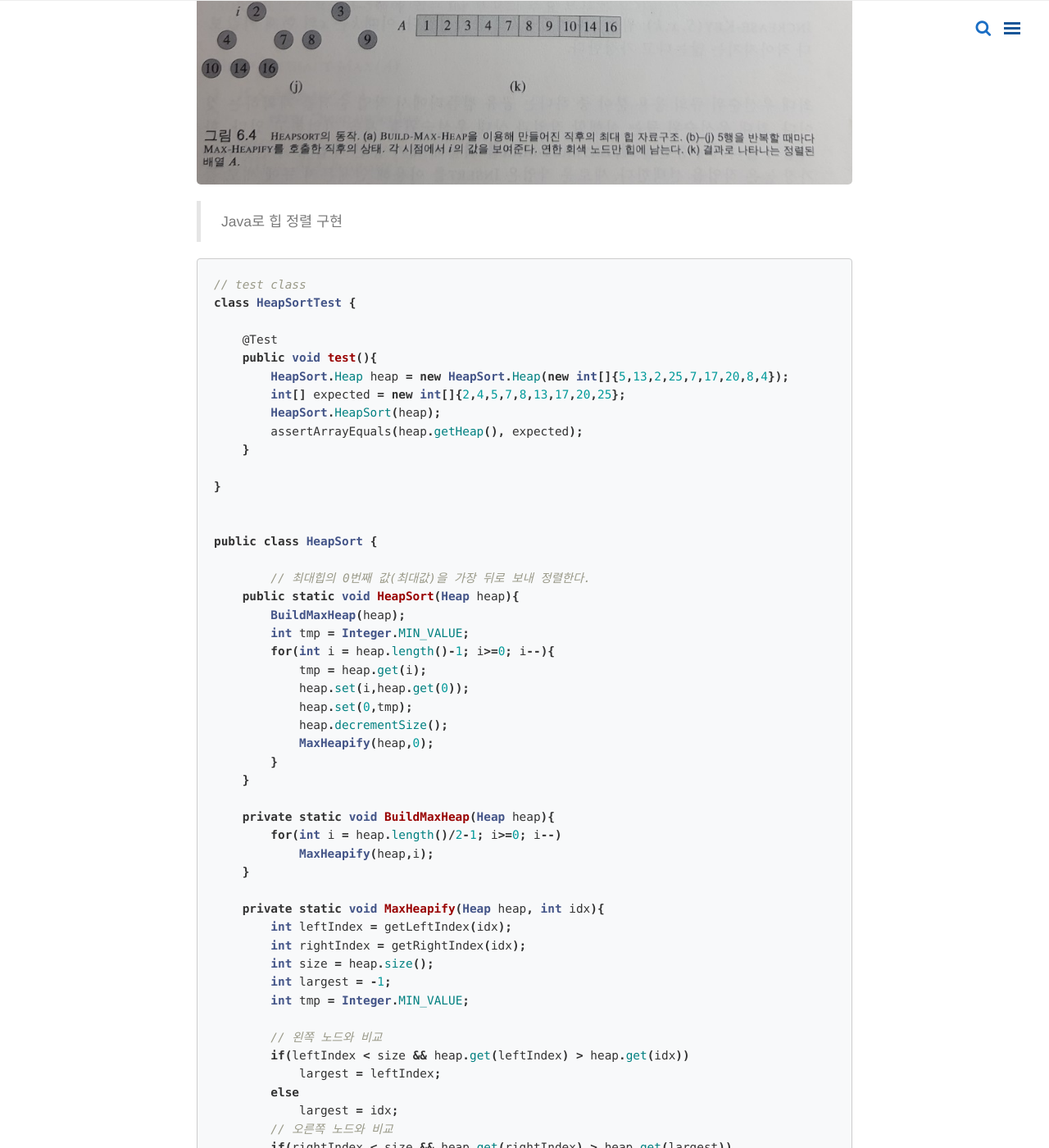
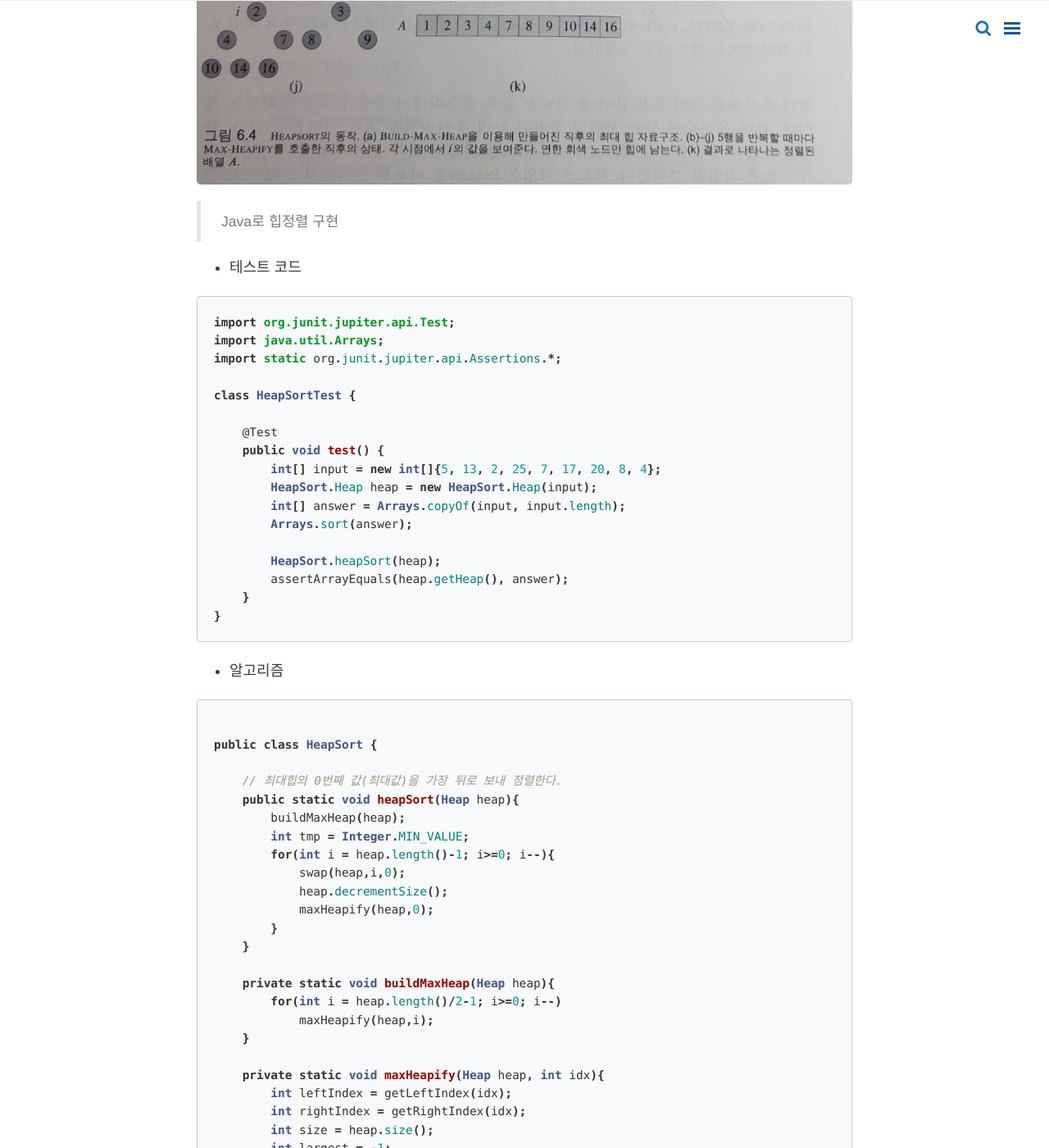
Before and after one commit to jayyhkwon/jayyhkwon.github.io, a Jekyll site: the page built from _posts/algorithm/2019-12-11-algorithm-힙 정렬.md, in a window 1280 px wide and 1400 px high, scrolled down 5299 px. Shown: the whole window at 82% size. Built offline with Jekyll 4.4.1, drawn with Linux system fonts in a browser that asks for light colours; nearby versions of some CDN libraries; comment, search, counter and statistics services are not loaded; some of the changed text lies outside the part shown.

Commit message:
20191221 알고리즘 리팩토링

````diff
--- a/_posts/algorithm/2019-12-11-algorithm-힙 정렬.md
+++ b/_posts/algorithm/2019-12-11-algorithm-힙 정렬.md
@@ -1,6 +1,6 @@
 ---
 layout: post
-title:  "힙 정렬"
+title:  "힙정렬"
 category: Algorithm
 tags: [Algorithm]
 comments: true
@@ -153,49 +153,59 @@ HeapSort(A)
 
 
 
-> Java로 힙 정렬 구현
+> Java로 힙정렬 구현
+
+- 테스트 코드
 
 ```java
-// test class
+import org.junit.jupiter.api.Test;
+import java.util.Arrays;
+import static org.junit.jupiter.api.Assertions.*;
+
 class HeapSortTest {
 
     @Test
-    public void test(){
-        HeapSort.Heap heap = new HeapSort.Heap(new int[]{5,13,2,25,7,17,20,8,4});
-        int[] expected = new int[]{2,4,5,7,8,13,17,20,25};
-        HeapSort.HeapSort(heap);
-        assertArrayEquals(heap.getHeap(), expected);
+    public void test() {
+        int[] input = new int[]{5, 13, 2, 25, 7, 17, 20, 8, 4};
+        HeapSort.Heap heap = new HeapSort.Heap(input);
+        int[] answer = Arrays.copyOf(input, input.length);
+        Arrays.sort(answer);
+
+        HeapSort.heapSort(heap);
+        assertArrayEquals(heap.getHeap(), answer);
     }
+}
+```
 
-}
 
+
+- 알고리즘
+
+```java
 
 public class HeapSort {
 
-  	// 최대힙의 0번째 값(최대값)을 가장 뒤로 보내 정렬한다.
-    public static void HeapSort(Heap heap){
-        BuildMaxHeap(heap);
+    // 최대힙의 0번째 값(최대값)을 가장 뒤로 보내 정렬한다.
+    public static void heapSort(Heap heap){
+        buildMaxHeap(heap);
         int tmp = Integer.MIN_VALUE;
         for(int i = heap.length()-1; i>=0; i--){
-            tmp = heap.get(i);
-            heap.set(i,heap.get(0));
-            heap.set(0,tmp);
+            swap(heap,i,0);
             heap.decrementSize();
-            MaxHeapify(heap,0);
+            maxHeapify(heap,0);
         }
     }
 
-    private static void BuildMaxHeap(Heap heap){
+    private static void buildMaxHeap(Heap heap){
         for(int i = heap.length()/2-1; i>=0; i--)
-            MaxHeapify(heap,i);
+            maxHeapify(heap,i);
     }
 
-    private static void MaxHeapify(Heap heap, int idx){
+    private static void maxHeapify(Heap heap, int idx){
         int leftIndex = getLeftIndex(idx);
         int rightIndex = getRightIndex(idx);
         int size = heap.size();
         int largest = -1;
-        int tmp = Integer.MIN_VALUE;
 
         // 왼쪽 노드와 비교
         if(leftIndex < size && heap.get(leftIndex) > heap.get(idx))
@@ -205,14 +215,18 @@ public class HeapSort {
         // 오른쪽 노드와 비교
         if(rightIndex < size && heap.get(rightIndex) > heap.get(largest))
             largest = rightIndex;
-        // 부모 노드보다 자식 노드가 큰 경우 교환
+        // 부모 노드보다 자식노드가 큰 경우 교환
         if(largest != idx){
-            tmp = heap.get(idx);
-            heap.set(idx,heap.get(largest));
-            heap.set(largest,tmp);
+            swap(heap, idx, largest);
             //재귀호출
-            MaxHeapify(heap,largest);
+            maxHeapify(heap,largest);
         }
+    }
+
+    private static void swap(Heap heap, int to, int from) {
+        int tmp = heap.get(to);
+        heap.set(to, heap.get(from));
+        heap.set(from, tmp);
     }
 
     private static int getLeftIndex(int idx){
@@ -225,7 +239,7 @@ public class HeapSort {
 
     public static class Heap {
         int[] heap;
-        int size; // heapSize
+        int size;
 
         public Heap(int[] src){
             heap = src;
@@ -257,7 +270,9 @@ public class HeapSort {
             heap[idx] = value;
         }
     }
+
 }
+
 ```
 
 
````
Also changed, not shown: other parts of _posts/algorithm/2019-12-11-algorithm-힙 정렬.md (+0 -1 lines), _posts/algorithm/2019-12-12-algorithm-PriorityQueue.md (+6 -3 lines), _posts/algorithm/2019-12-14-algorithms-퀵 정렬.md (+4 -4 lines), _posts/algorithm/2019-12-16-algorithm-계수정렬.md (+28 -1 lines), _posts/algorithm/2019-12-17-algorithm-기수정렬.md (+1 -1 lines), _posts/algorithm/2019-12-18-algorithm-버킷정렬.md (+2 -2 lines).
